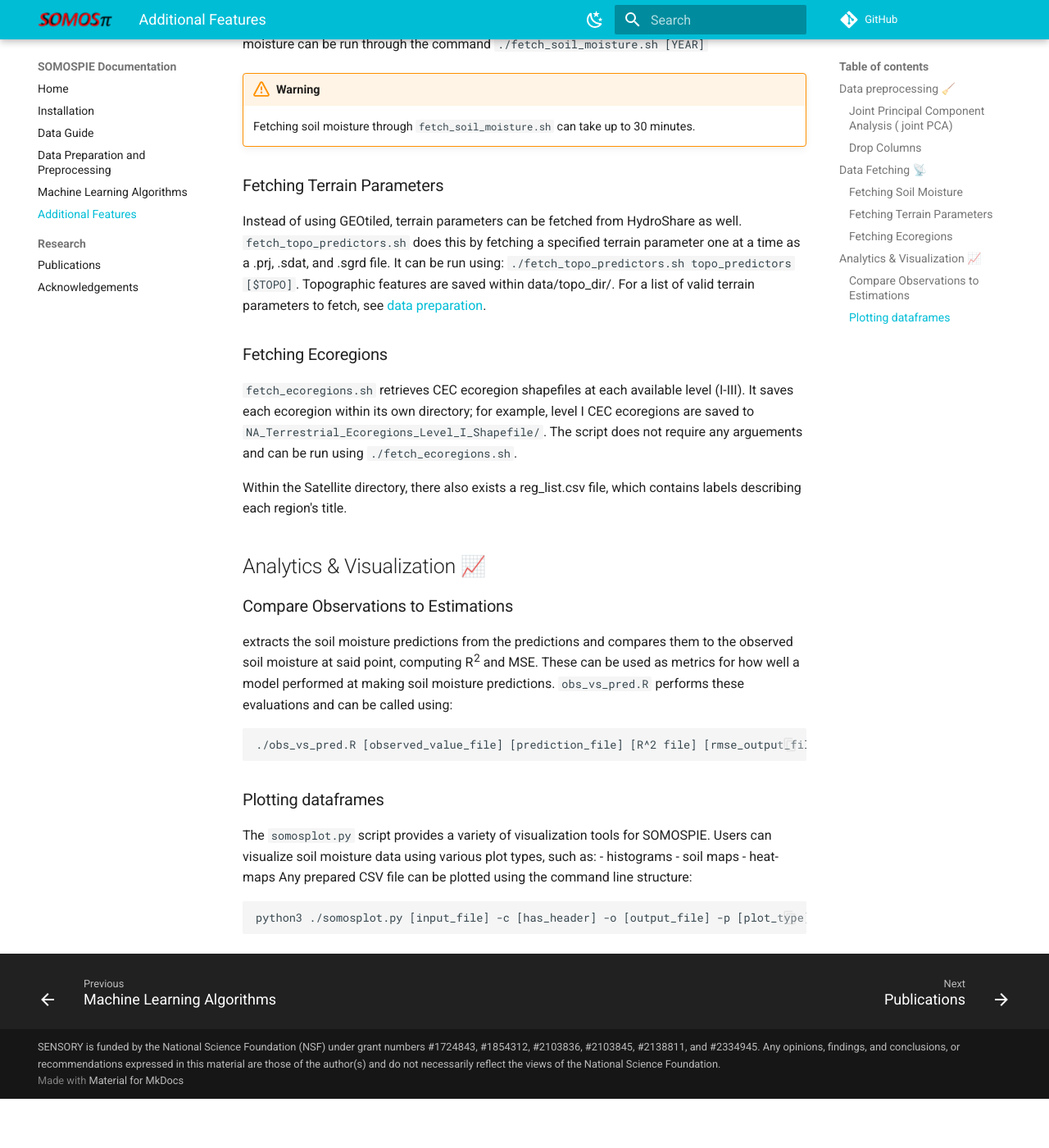
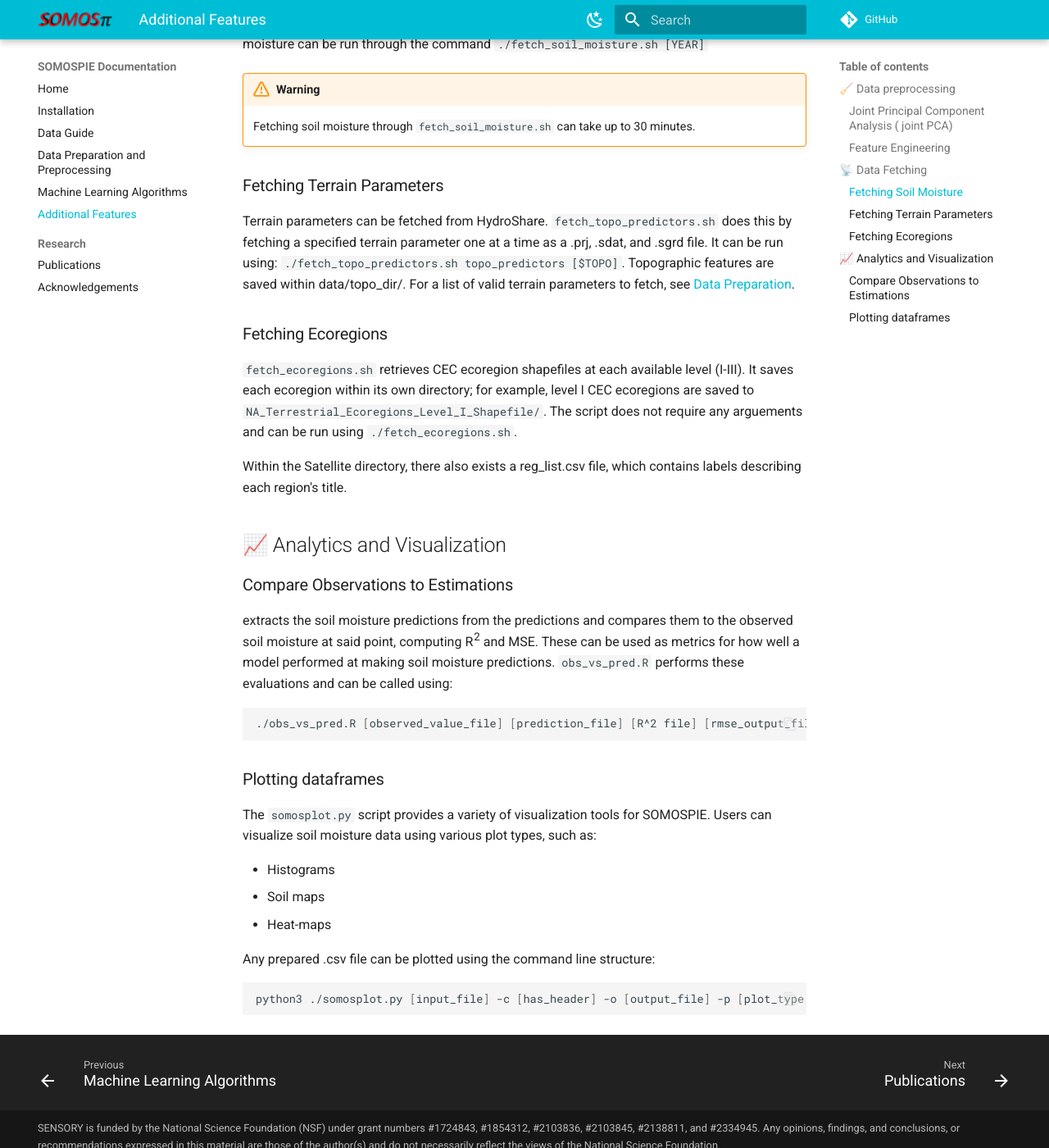
Before and after one commit to TauferLab/somospie-docs, an MkDocs documentation site: the page built from docs/additional_features.md, in a window 1280 px wide and 1400 px high, scrolled down 1375 px. Shown: the whole window at 82% size. Built offline with MkDocs 1.6.1 and Material for MkDocs 9.7.7, drawn with Linux system fonts in a browser that asks for light colours; comment, search, counter and statistics services are not loaded; before the commit the page ends 2715 px from its top, so only the background shows below that; some of the changed text lies outside the part shown.

Commit message:
reviewed sections on predictions, additional features, and acknowledgements

````diff
--- a/docs/additional_features.md
+++ b/docs/additional_features.md
@@ -1,9 +1,8 @@
-Additional Features
-===================
+# Additional Features
 
 SOMOSPIE features a variety of additional features, including optional preprocessing options, data fetching, and visualization/analysis tools. This guide demonstrates how to use any of these additional features to increase model accuracy, or analyze of results.
 
-## Data preprocessing 🧹
+## 🧹 Data preprocessing
 SOMOSPIE features optional preprocessing steps that potentially boost the accuracy of results. These include dropping columns in a prepared dataset, and Joint Principal Component Analysis.
 
 ### Joint Principal Component Analysis ( joint PCA)
@@ -11,21 +10,23 @@ SOMOSPIE features optional preprocessing steps that potentially boost the accura
 Joint PCA is a statistical method that analyzes multiple related datasets. It finds common patterns of variation across the datasets by training a model. The model identifies the relationships between variables and uses these relationships to reduce the dimensions of a dataset. `joint_pca.py` utilizes this model to remove original features from training and prediction data, replacing them with fewer columns called principal components. This helps capture the important features of the original variables.
 
 Joint PCA can be run through the Python script `joint_pca.py`, using:
-```
+```bash
 python3 ./joint_pca.py IN_TRAIN IN_PREDI OUT_TRAIN OUT_PREDI LOG_FILE
 ```
-### Drop Columns
+
+### Feature Engineering
+
 To reduce the dimensionality of training datasets, columns can be dropped according to the user's needs. The Python script `drop_cols.py` accomplishes this by allowing users to specify which columns to keep and drop.
 
 To drop columns, run the python script `drop_cols.py` using:
-```
+```bash
 python3 ./drop_cols.py [input_file] [output_file] -k [cols_to_keep] -d [cols_to_drop]
 ```
 !!! Note
 
     Use -d to drop columns, or -k to specify columns to keep. Do not use both.
 
-## Data Fetching 📡
+## 📡 Data Fetching
 SOMOSPIE features a collection of methods to retrieve data, including several shell scripts, which fetch and save relevant data locally. These methods are located within the `SOMOSPIE/data_readers/satellite` repository, and use shell to fetch the corresponding variables.
 
 ### Fetching Soil Moisture
@@ -36,29 +37,31 @@ SOMOSPIE features a collection of methods to retrieve data, including several sh
     Fetching soil moisture through `fetch_soil_moisture.sh` can take up to 30 minutes.
 
 ### Fetching Terrain Parameters
-Instead of using GEOtiled, terrain parameters can be fetched from HydroShare as well. `fetch_topo_predictors.sh` does this by fetching a specified terrain parameter one at a time as a .prj, .sdat, and .sgrd file. It can be run using: `./fetch_topo_predictors.sh topo_predictors [$TOPO]`. Topographic features are saved within data/topo_dir/. For a list of valid terrain parameters to fetch, see [data preparation](data_preparation.md).
+Terrain parameters can be fetched from HydroShare. `fetch_topo_predictors.sh` does this by fetching a specified terrain parameter one at a time as a .prj, .sdat, and .sgrd file. It can be run using: `./fetch_topo_predictors.sh topo_predictors [$TOPO]`. Topographic features are saved within data/topo_dir/. For a list of valid terrain parameters to fetch, see [Data Preparation](./data_preparations.md).
 
 ### Fetching Ecoregions
 `fetch_ecoregions.sh` retrieves CEC ecoregion shapefiles at each available level (I-III). It saves each ecoregion within its own directory; for example, level I CEC ecoregions are saved to `NA_Terrestrial_Ecoregions_Level_I_Shapefile/`. The script does not require any arguements and can be run using `./fetch_ecoregions.sh`.
 
 Within the Satellite directory, there also exists a reg_list.csv file, which contains labels describing each region's title.
 
-## Analytics & Visualization 📈
+## 📈 Analytics and Visualization
 
 ### Compare Observations to Estimations
 extracts the soil moisture predictions from the predictions and compares them to the observed soil moisture at said point, computing R<sup>2</sup> and MSE. These can be used as metrics for how well a model performed at making soil moisture predictions. `obs_vs_pred.R` performs these evaluations and can be called using:
 
-```
+```bash
 ./obs_vs_pred.R [observed_value_file] [prediction_file] [R^2 file] [rmse_output_file]
 ```
 
 ### Plotting dataframes
 The `somosplot.py` script provides a variety of visualization tools for SOMOSPIE. Users can visualize soil moisture data using various plot types, such as:
-- histograms
-- soil maps
-- heat-maps
-Any prepared CSV file can be plotted using the command line structure:
 
-```
+- Histograms
+- Soil maps
+- Heat-maps
+
+Any prepared .csv file can be plotted using the command line structure:
+
+```bash
 python3 ./somosplot.py [input_file] -c [has_header] -o [output_file] -p [plot_type] -t "[plot_title]" -s [point_size] -d [dependent_column_index] -m [min_value] -M [max_value]
 ```
````
Also changed, not shown: docs/Research/acknowledgements.md (+0 -24 lines), docs/soil_moisture_predictions.md (+14 -15 lines).
